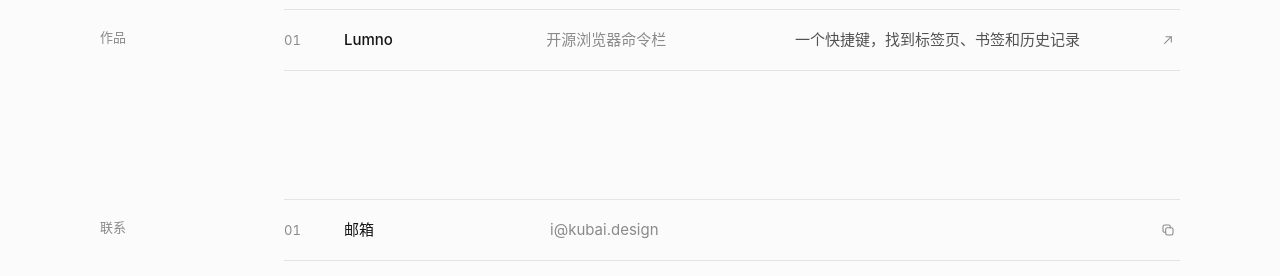
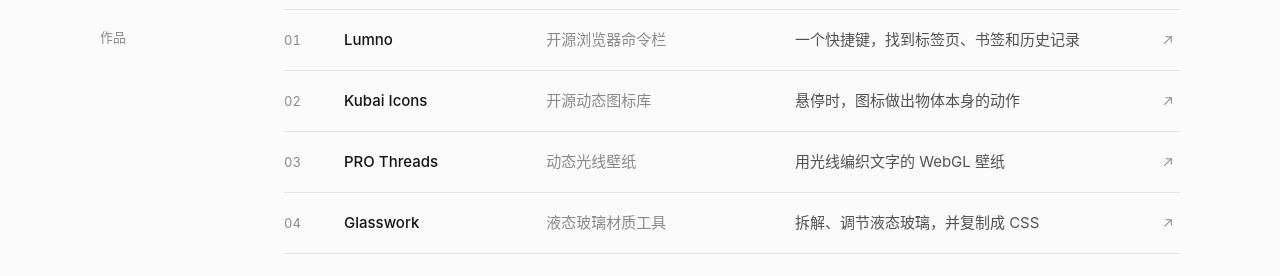
Before and after one commit to kubai087/kubai087.github.io, an Astro site: page / in a window 1280 px wide. Shown: the part 919-1195 px from the top of the page. Built offline with nearby package versions, Linux system fonts and the light colour scheme; Astro itself is replaced by a stand-in of ours; animation ran at ten frames a second.

Commit message:
feat(home): add Kubai Icons, PRO Threads and Glasswork to the work list

```diff
--- a/public/llms.txt
+++ b/public/llms.txt
@@ -5,6 +5,9 @@
 ## Work
 
 - Lumno: open-source browser command bar (tab, bookmark, history and site search) and minimalist new tab. Site: https://lumno.kubai.design/ (English: https://lumno.kubai.design/en/). Source: https://github.com/kubai087/lumno-extension
+- Kubai Icons: open-source animated icon library for React, Vue and the web, in which each icon performs its object's action on hover. Site: https://icons.kubai.design/. Source: https://github.com/kubai087/kubai-icons
+- PRO Threads: animated WebGL wallpaper with letters woven from threads of light. Site: https://www.kubai.design/pro-threads/. Source: https://github.com/kubai087/pro-threads
+- Glasswork: a liquid glass material to take apart, tune and copy as CSS. Site: https://www.kubai.design/glasswork/. Source: https://github.com/kubai087/glasswork
 - App icon work and icon design tutorials, in Chinese, on Xiaohongshu: https://www.xiaohongshu.com/user/profile/5f30130300000000010006eb
 
 ## Pages
--- a/src/components/Home.astro
+++ b/src/components/Home.astro
@@ -4,7 +4,7 @@
 import Icon from "./Icon.astro";
 import avatar from "../assets/avatar-source.webp";
 import { COPY, localePath, type Locale } from "../lib/content";
-import { EMAIL, LUMNO, SOCIAL, type SocialId } from "../lib/links";
+import { EMAIL, LUMNO, PROJECTS, SOCIAL, type SocialId } from "../lib/links";
 
 interface Props {
   locale: Locale;
@@ -18,6 +18,9 @@
 
 const works = [
   { row: t.works.lumno, href: isZh ? LUMNO.siteZh : LUMNO.siteEn, external: false },
+  { row: t.works.icons, href: PROJECTS.icons, external: false },
+  { row: t.works.threads, href: PROJECTS.threads, external: false },
+  { row: t.works.glasswork, href: PROJECTS.glasswork, external: false },
 ] as const;
 
 const contactOrder: SocialId[] = ["email", "wechat", "xiaohongshu", "x", "bonjour", "vibecafe"];
--- a/src/lib/content.ts
+++ b/src/lib/content.ts
@@ -18,7 +18,7 @@
   home: string;
   language: { switchTo: string; switchLabel: string };
   hero: { name: string; /** A second name beside the first; the English page has none. */ latin?: string; role: string; line: string; avatarAlt: string };
-  works: { label: string; lumno: Row };
+  works: { label: string; lumno: Row; icons: Row; threads: Row; glasswork: Row };
   contact: {
     label: string;
     items: Record<SocialId, { name: string; note: string; action: string }>;
@@ -54,6 +54,9 @@
     works: {
       label: "作品",
       lumno: { title: "Lumno", meta: "开源浏览器命令栏", note: "一个快捷键，找到标签页、书签和历史记录" },
+      icons: { title: "Kubai Icons", meta: "开源动态图标库", note: "悬停时，图标做出物体本身的动作" },
+      threads: { title: "PRO Threads", meta: "动态光线壁纸", note: "用光线编织文字的 WebGL 壁纸" },
+      glasswork: { title: "Glasswork", meta: "液态玻璃材质工具", note: "拆解、调节液态玻璃，并复制成 CSS" },
     },
     contact: {
       label: "联系",
@@ -94,6 +97,9 @@
     works: {
       label: "Work",
       lumno: { title: "Lumno", meta: "Open-source browser command bar", note: "Tabs, bookmarks and history, one shortcut away" },
+      icons: { title: "Kubai Icons", meta: "Open-source animated icon library", note: "On hover, each icon does what its object does" },
+      threads: { title: "PRO Threads", meta: "Live light-thread wallpaper", note: "Letters woven from threads of light, in WebGL" },
+      glasswork: { title: "Glasswork", meta: "Liquid glass material playground", note: "Take liquid glass apart, tune it and copy it as CSS" },
     },
     contact: {
       label: "Contact",
--- a/src/lib/links.ts
+++ b/src/lib/links.ts
@@ -11,6 +11,12 @@
   github: "https://github.com/kubai087/lumno-extension",
   chrome:
     "https://chromewebstore.google.com/detail/lumno-%E5%85%A8%E5%B1%80%E5%BF%AB%E6%8D%B7%E5%91%BD%E4%BB%A4%E6%B5%AE%E5%B1%82/nggfkkbmogmadfoikakkfegkoilfcfao",
+} as const;
+
+export const PROJECTS = {
+  icons: "https://icons.kubai.design/",
+  threads: "https://www.kubai.design/pro-threads/",
+  glasswork: "https://www.kubai.design/glasswork/",
 } as const;
 
 export type SocialId = "email" | "wechat" | "xiaohongshu" | "x" | "bonjour" | "vibecafe";
```
